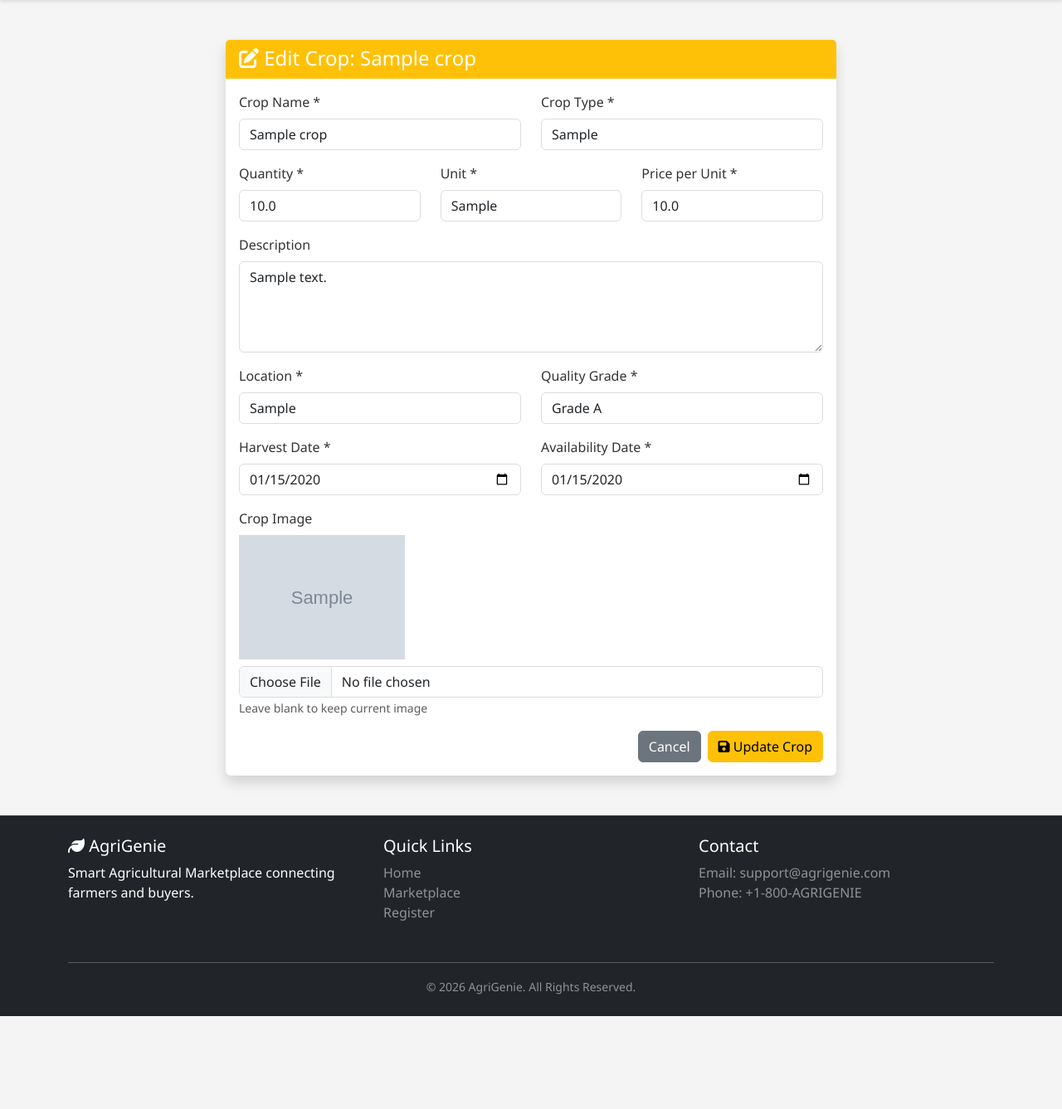
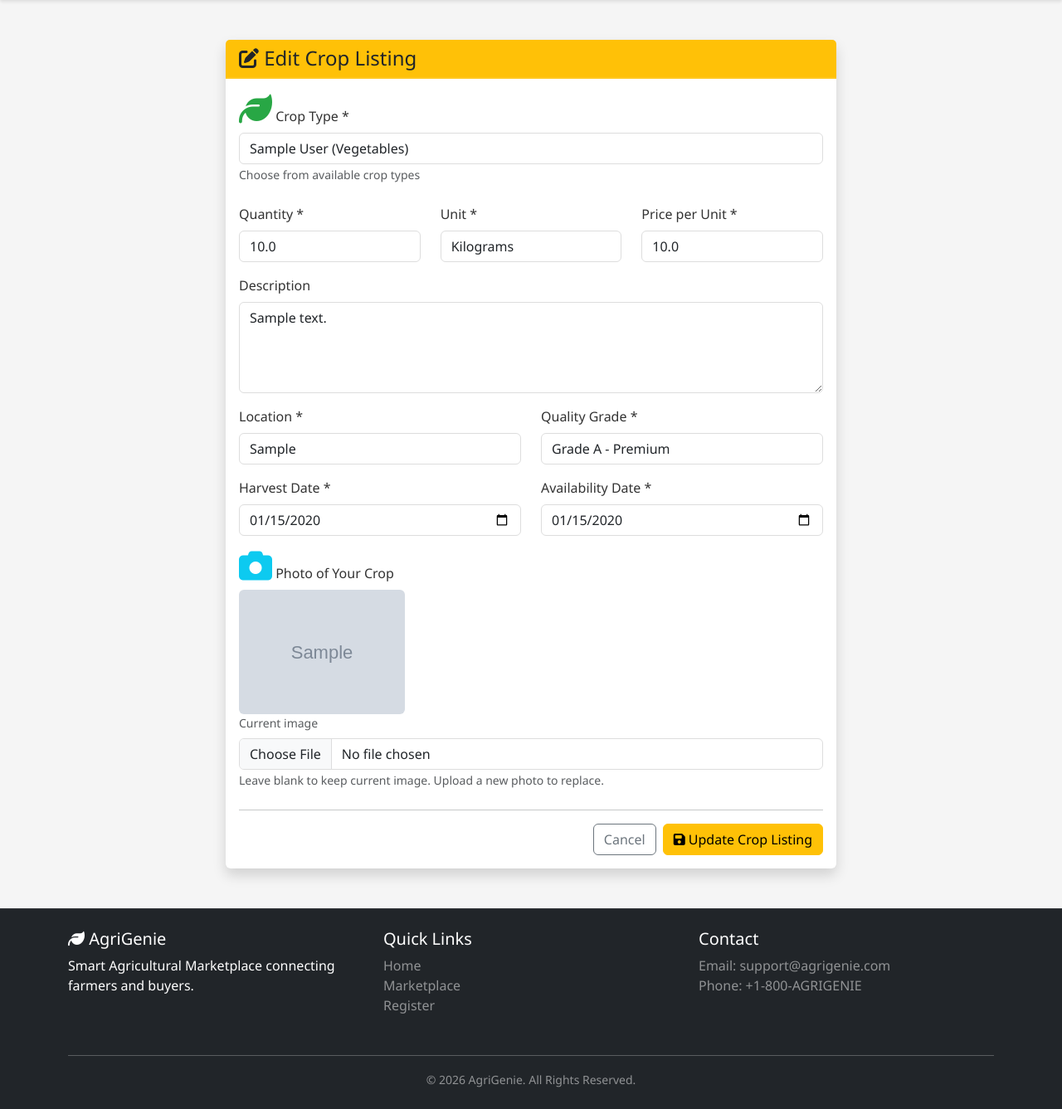
Before and after one commit to TheWorthless11/AgriGenie, a Django app: page /farmer/edit-crop/1/ in a window 1280 px wide. Shown: the part 62-1399 px from the top of the page at 83% size. Before the commit the page ends 1287 px from the top, so only its background shows below. Run offline with Django 5.2, Linux system fonts and the light colour scheme; a user stored in the database is signed in; tables that the repository leaves empty hold one stand-in row (values such as "Sample post"); grey boxes marked "Sample" are stand-in pictures; parts of the project's set-up code (start-up, migrations or seed data) failed here and were passed over.

Commit message:
Update farmer crop management and dashboard features

```diff
--- a/farmer/forms.py
+++ b/farmer/forms.py
@@ -1,24 +1,67 @@
 from django import forms
 from farmer.models import Crop, Order, Message, WeatherAlert, CropDisease
+from admin_panel.models import MasterCrop
 
 
 class CropForm(forms.ModelForm):
+    """Form for Farmer to post crops for sale - must select from admin's master crop list"""
     class Meta:
         model = Crop
-        fields = ('crop_name', 'crop_type', 'quantity', 'unit', 'price_per_unit', 'description', 'crop_image', 'location', 'harvest_date', 'availability_date', 'quality_grade')
+        fields = ('master_crop', 'quantity', 'unit', 'price_per_unit', 'location', 'harvest_date', 'availability_date', 'quality_grade', 'description', 'crop_image')
         widgets = {
-            'crop_name': forms.TextInput(attrs={'class': 'form-control', 'placeholder': 'Enter crop name'}),
-            'crop_type': forms.TextInput(attrs={'class': 'form-control', 'placeholder': 'e.g., Vegetable, Grain, Fruit'}),
-            'quantity': forms.NumberInput(attrs={'class': 'form-control', 'step': '0.01'}),
-            'unit': forms.TextInput(attrs={'class': 'form-control'}),
-            'price_per_unit': forms.NumberInput(attrs={'class': 'form-control', 'step': '0.01'}),
-            'description': forms.Textarea(attrs={'class': 'form-control', 'rows': 4}),
-            'crop_image': forms.FileInput(attrs={'class': 'form-control'}),
-            'location': forms.TextInput(attrs={'class': 'form-control'}),
-            'harvest_date': forms.DateInput(attrs={'class': 'form-control', 'type': 'date'}),
-            'availability_date': forms.DateInput(attrs={'class': 'form-control', 'type': 'date'}),
+            'master_crop': forms.Select(attrs={
+                'class': 'form-control',
+                'required': True
+            }),
+            'quantity': forms.NumberInput(attrs={
+                'class': 'form-control',
+                'step': '0.01',
+                'placeholder': 'Enter quantity available'
+            }),
+            'unit': forms.Select(attrs={'class': 'form-control'}),
+            'price_per_unit': forms.NumberInput(attrs={
+                'class': 'form-control',
+                'step': '0.01',
+                'placeholder': 'Price per unit'
+            }),
+            'location': forms.TextInput(attrs={
+                'class': 'form-control',
+                'placeholder': 'Farm/pickup location'
+            }),
+            'harvest_date': forms.DateInput(attrs={
+                'class': 'form-control',
+                'type': 'date'
+            }),
+            'availability_date': forms.DateInput(attrs={
+                'class': 'form-control',
+                'type': 'date'
+            }),
             'quality_grade': forms.Select(attrs={'class': 'form-control'}),
+            'description': forms.Textarea(attrs={
+                'class': 'form-control',
+                'rows': 4,
+                'placeholder': 'Additional details about your crop (optional)'
+            }),
+            'crop_image': forms.FileInput(attrs={
+                'class': 'form-control',
+                'accept': 'image/*'
+            }),
         }
+        labels = {
+            'master_crop': 'Select Crop Type',
+            'price_per_unit': 'Price Per Unit',
+            'crop_image': 'Upload Photo of Your Crop (Optional)',
+        }
+        help_texts = {
+            'master_crop': 'Select the type of crop you want to sell',
+            'crop_image': 'Upload a photo of YOUR actual crop. If not provided, generic crop image will be used.',
+            'quality_grade': 'Quality grade of your crop',
+        }
+
+    def __init__(self, *args, **kwargs):
+        super().__init__(*args, **kwargs)
+        # Only show active master crops
+        self.fields['master_crop'].queryset = MasterCrop.objects.filter(is_active=True)
 
 
 class OrderForm(forms.ModelForm):
--- a/farmer/views.py
+++ b/farmer/views.py
@@ -163,14 +163,17 @@ def disease_detection(request, crop_id=None):
         messages.error(request, 'Only farmers can use disease detection!')
         return redirect('dashboard')
 
-    farmer_crops = Crop.objects.filter(farmer=request.user)
+    # Only show crops that have master_crop assigned
+    farmer_crops = Crop.objects.filter(farmer=request.user, master_crop__isnull=False).select_related('master_crop')
+    detection_result = None
+    selected_crop = None
 
     if request.method == 'POST':
         form = CropDiseaseForm(request.POST, request.FILES)
         selected_crop_id = request.POST.get('crop')
 
-        if form.is_valid() and selected_crop_id:
-            crop = get_object_or_404(Crop, id=selected_crop_id, farmer=request.user)
+        if selected_crop_id:
+            selected_crop = get_object_or_404(Crop, id=selected_crop_id, farmer=request.user)
 
             # Get the uploaded image
             image_file = request.FILES.get('disease_image')
@@ -182,28 +185,41 @@ def disease_detection(request, crop_id=None):
 
                     # Create disease record
                     disease = CropDisease.objects.create(
-                        crop=crop,
+                        crop=selected_crop,
                         disease_name=disease_info.get('name', 'Unknown Disease'),
                         disease_type=disease_info.get('type', 'unknown'),
                         confidence_score=disease_info.get('confidence', 0),
                         disease_image=image_file,
                         treatment_recommendation=disease_info.get('treatment', ''),
-                        ai_model_used=disease_info.get('model_used', 'ResNet50')
+                        ai_model_used=disease_info.get('model_used', 'plant_disease_model')
                     )
 
+                    # Store result for display
+                    detection_result = {
+                        'disease': disease,
+                        'disease_info': disease_info,
+                        'crop': selected_crop,
+                        'success': True
+                    }
+
                     # Send notification
+                    crop_name = selected_crop.master_crop.crop_name if selected_crop.master_crop else 'Unknown Crop'
                     Notification.objects.create(
                         user=request.user,
                         notification_type='disease',
                         title=f'Disease Detected: {disease.disease_name}',
-                        message=f'Disease detected on {crop.crop_name} with {disease.confidence_score:.1f}% confidence. Confidence: {disease.confidence_score:.1f}%'
+                        message=f'Disease detected on {crop_name} with {disease.confidence_score:.1f}% confidence.'
                     )
 
-                    messages.success(request, f'Disease analysis complete! {disease.disease_name} detected with {disease.confidence_score:.1f}% confidence.')
-                    return redirect('disease_history', crop_id=crop.id)
+                    messages.success(request, f'Disease analysis complete!')
 
                 except Exception as e:
                     messages.error(request, f'Error analyzing image: {str(e)}')
+                    detection_result = {'success': False, 'error': str(e)}
+            else:
+                messages.error(request, 'Please upload an image!')
+        else:
+            messages.error(request, 'Please select a crop!')
     else:
         form = CropDiseaseForm()
 
@@ -211,6 +227,8 @@ def disease_detection(request, crop_id=None):
         'form': form,
         'crops': farmer_crops,
         'selected_crop_id': crop_id,
+        'detection_result': detection_result,
+        'selected_crop': selected_crop,
         'title': 'AI Disease Detection'
     }
     return render(request, 'farmer/disease_detection.html', context)
--- a/templates/farmer/dashboard.html
+++ b/templates/farmer/dashboard.html
@@ -100,7 +100,7 @@
                     <a href="{% url 'weather_alerts' %}" class="list-group-item list-group-item-action">
                         <i class="fas fa-cloud-sun text-primary"></i> Weather Alerts
                     </a>
-                    <a href="{% url 'farmer_messages' %}" class="list-group-item list-group-item-action">
+                    <a href="{% url 'messages' %}" class="list-group-item list-group-item-action">
                         <i class="fas fa-envelope text-secondary"></i> Messages
                     </a>
                 </div>
--- a/templates/farmer/edit_crop.html
+++ b/templates/farmer/edit_crop.html
@@ -8,8 +8,8 @@
     <div class="row">
         <div class="col-md-8 offset-md-2">
             <div class="card shadow">
-                <div class="card-header bg-warning text-white">
-                    <h4 class="mb-0"><i class="fas fa-edit"></i> Edit Crop: {{ crop.crop_name }}</h4>
+                <div class="card-header bg-warning text-dark">
+                    <h4 class="mb-0"><i class="fas fa-edit"></i> Edit Crop Listing</h4>
                 </div>
                 <div class="card-body">
                     {% if messages %}
@@ -24,21 +24,16 @@
                     <form method="POST" enctype="multipart/form-data">
                         {% csrf_token %}
 
-                        <div class="row">
-                            <div class="col-md-6 mb-3">
-                                <label for="{{ form.crop_name.id_for_label }}" class="form-label">Crop Name *</label>
-                                {{ form.crop_name }}
-                                {% if form.crop_name.errors %}
-                                    <div class="invalid-feedback d-block">{{ form.crop_name.errors }}</div>
-                                {% endif %}
-                            </div>
-                            <div class="col-md-6 mb-3">
-                                <label for="{{ form.crop_type.id_for_label }}" class="form-label">Crop Type *</label>
-                                {{ form.crop_type }}
-                                {% if form.crop_type.errors %}
-                                    <div class="invalid-feedback d-block">{{ form.crop_type.errors }}</div>
-                                {% endif %}
-                            </div>
+                        <!-- Crop Selection from Master List -->
+                        <div class="mb-4">
+                            <label for="{{ form.master_crop.id_for_label }}" class="form-label">
+                                <i class="fas fa-leaf text-success"></i> Crop Type *
+                            </label>
+                            {{ form.master_crop }}
+                            <small class="form-text text-muted">Choose from available crop types</small>
+                            {% if form.master_crop.errors %}
+                                <div class="invalid-feedback d-block">{{ form.master_crop.errors }}</div>
+                            {% endif %}
                         </div>
 
                         <div class="row">
@@ -107,24 +102,29 @@
                             </div>
                         </div>
 
-                        <div class="mb-3">
-                            <label for="{{ form.crop_image.id_for_label }}" class="form-label">Crop Image</label>
+                        <div class="mb-4">
+                            <label for="{{ form.crop_image.id_for_label }}" class="form-label">
+                                <i class="fas fa-camera text-info"></i> Photo of Your Crop
+                            </label>
                             {% if crop.crop_image %}
                                 <div class="mb-2">
-                                    <img src="{{ crop.crop_image.url }}" alt="{{ crop.crop_name }}" style="max-width: 200px; max-height: 200px;">
+                                    <img src="{{ crop.crop_image.url }}" alt="Current crop image" class="rounded" style="max-width: 200px; max-height: 200px;">
+                                    <small class="text-muted d-block">Current image</small>
                                 </div>
                             {% endif %}
                             {{ form.crop_image }}
-                            <small class="form-text text-muted">Leave blank to keep current image</small>
+                            <small class="form-text text-muted">Leave blank to keep current image. Upload a new photo to replace.</small>
                             {% if form.crop_image.errors %}
                                 <div class="invalid-feedback d-block">{{ form.crop_image.errors }}</div>
                             {% endif %}
                         </div>
 
+                        <hr>
+
                         <div class="d-grid gap-2 d-md-flex justify-content-md-end">
-                            <a href="{% url 'farmer_crops' %}" class="btn btn-secondary">Cancel</a>
+                            <a href="{% url 'farmer_crops' %}" class="btn btn-outline-secondary">Cancel</a>
                             <button type="submit" class="btn btn-warning">
-                                <i class="fas fa-save"></i> Update Crop
+                                <i class="fas fa-save"></i> Update Crop Listing
                             </button>
                         </div>
                     </form>
```
Also changed, not shown: farmer/models.py (+35 -13 lines), templates/farmer/add_crop.html (+22 -23 lines).
